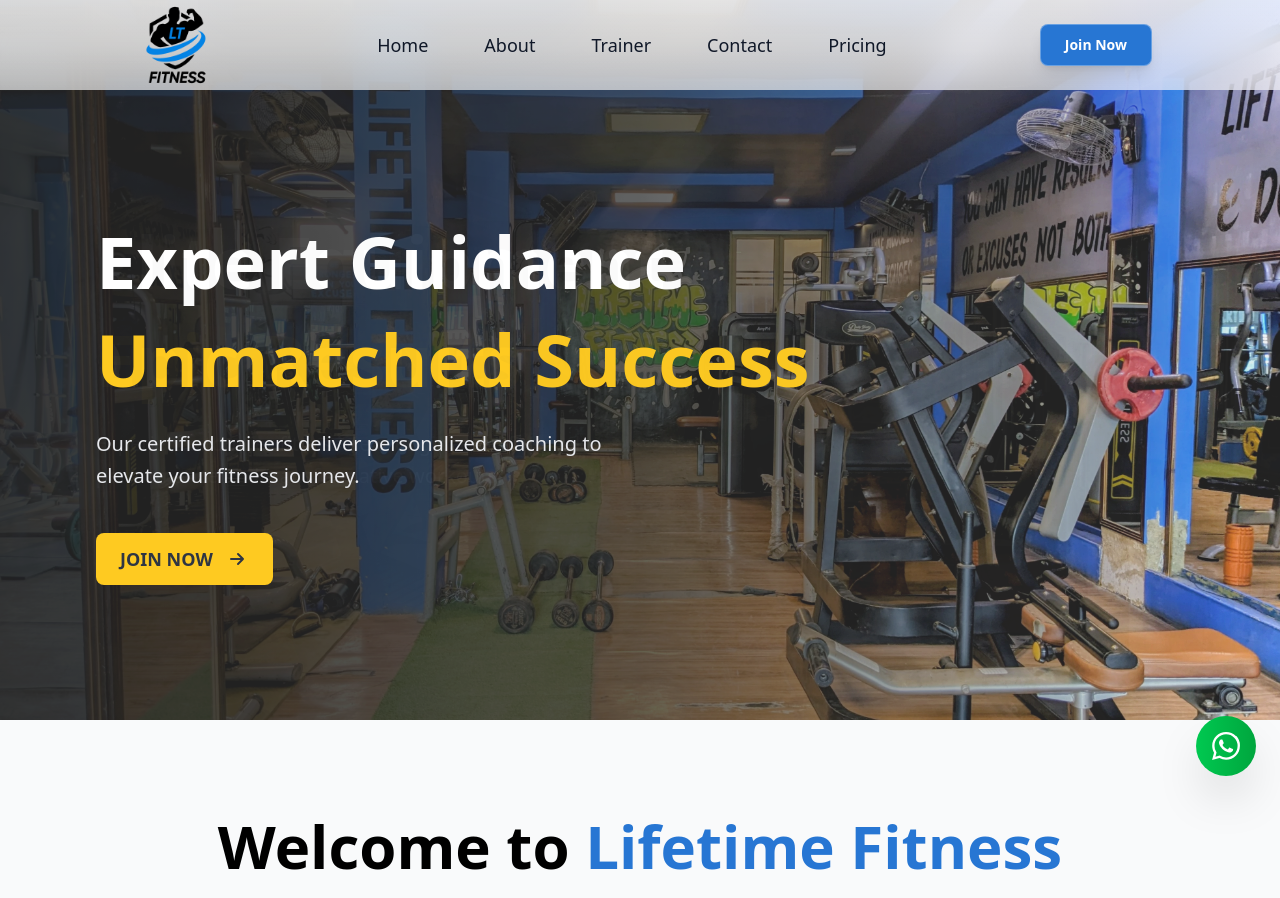
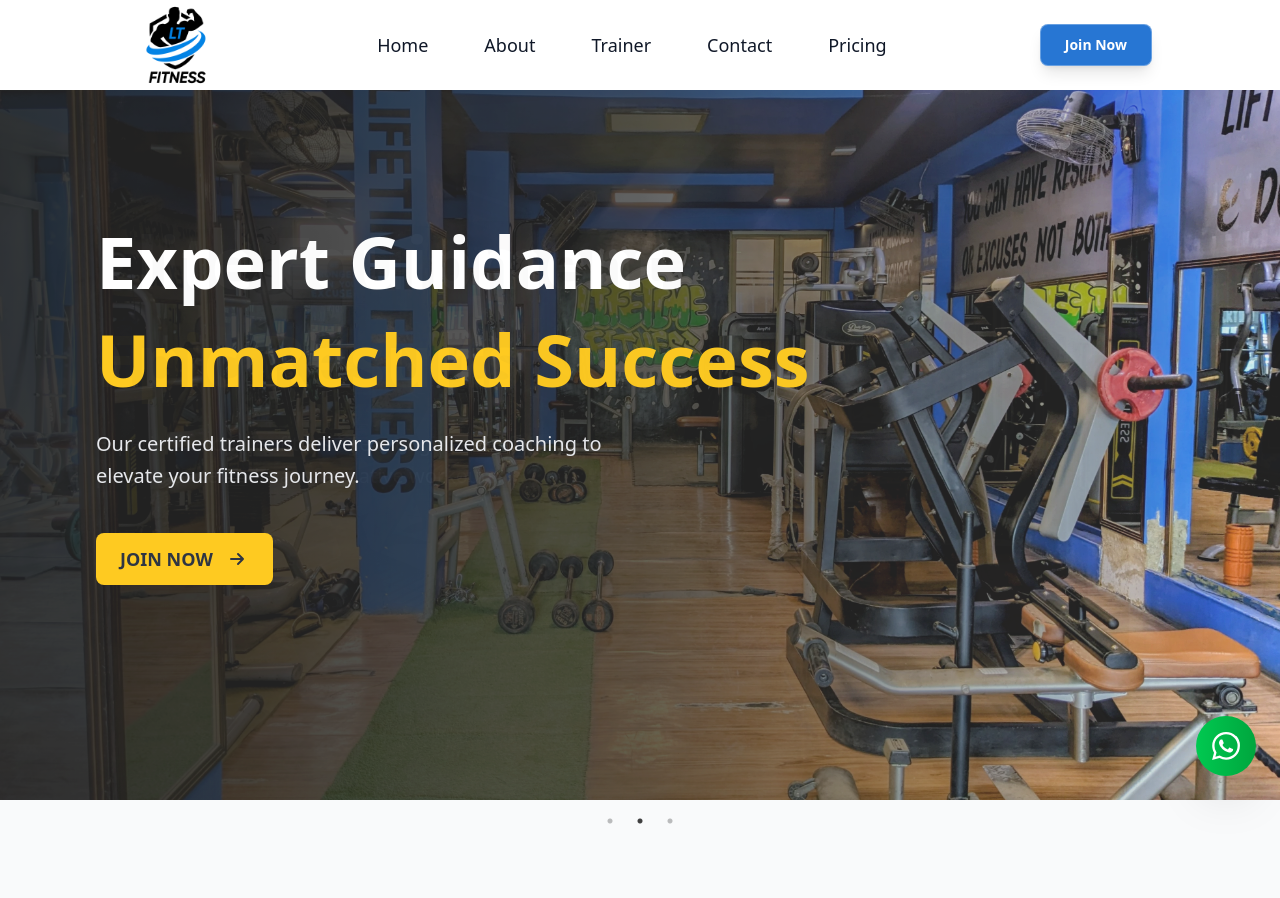
Before and after one commit to MubashirACode/lifetime, a React (Vite) app: page / in a window 1280 px wide. Shown: the top 898 px of the page. Built offline with nearby package versions, Linux system fonts and the light colour scheme.

Commit message:
Add some margins

```diff
--- a/src/components/AboutUs.jsx
+++ b/src/components/AboutUs.jsx
@@ -56,10 +56,10 @@ const features = [
 
 export const AboutUs = () => {
   return (
-    <section id="about" className="py-16 md:py-24 bg-gray-50">
+    <section id="about" className="py-16 md:py-24  bg-gray-50">
       <div className="container mx-auto px-4 md:px-8 max-w-7xl">
         {/* Heading */}
-        <div className="text-center mb-12 md:mb-16 animate-fadeIn">
+        <div className="text-center mt-14 mb-12 md:mb-16 animate-fadeIn">
           <h2 className="text-4xl md:text-5xl lg:text-6xl font-black mb-4">
             Welcome to <span className="text-[#2776d3]">Lifetime Fitness</span>
           </h2>
--- a/src/components/Hero.jsx
+++ b/src/components/Hero.jsx
@@ -6,7 +6,7 @@ import 'slick-carousel/slick/slick-theme.css';
 
 export const Hero = () => {
     const phoneNumber = "923040240020";
-    const message = "Hello! I'd like to inquire about gym membership.";
+     const message = "Hello! I'd like to inquire about gym membership.";
 
     const settings = {
         dots: true,
@@ -21,14 +21,7 @@ export const Hero = () => {
         fade: true,
         arrows: false,
         dotsClass: 'slick-dots custom-dots',
-        appendDots: (dots) => (
-            <div className="absolute bottom-8 left-1/2 transform -translate-x-1/2">
-                <ul className="flex gap-3"> {dots} </ul>
-            </div>
-        ),
-        customPaging: () => (
-            <div className="w-3 h-3 rounded-full bg-white/50 hover:bg-[#fec200] transition-all duration-300"></div>
-        ),
+
     };
 
     const fallbackImage = 'https://via.placeholder.com/1920x1080?text=Gym+Image+Not+Found';
@@ -55,7 +48,7 @@ export const Hero = () => {
     ];
 
     return (
-        <section id="home" className="relative w-full h-[90vh] overflow-hidden">
+        <section id="home" className="relative w-full h-[90vh] mb-10 ">
             <Slider {...settings}>
                 {slides.map((slide, index) => (
                     <div key={index} className="relative w-full h-screen">
--- a/src/components/Navbar.jsx
+++ b/src/components/Navbar.jsx
@@ -24,7 +24,7 @@ export const Navbar = () => {
         transition-all duration-500
         ${scrolled
           ? 'bg-white/75 backdrop-blur-xl shadow-xl border-b border-white/20'
-          : 'bg-white/65 backdrop-blur-2xl'
+          : 'bg-white backdrop-blur-2xl'
         }
         before:absolute before:inset-0 before:bg-gradient-to-b before:from-white/50 before:to-transparent before:pointer-events-none
       `}
```
